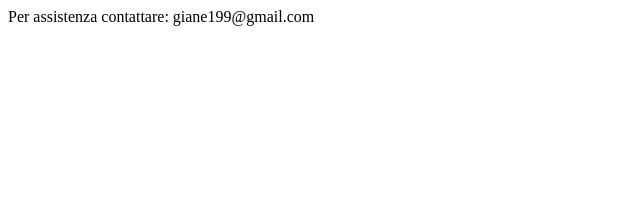
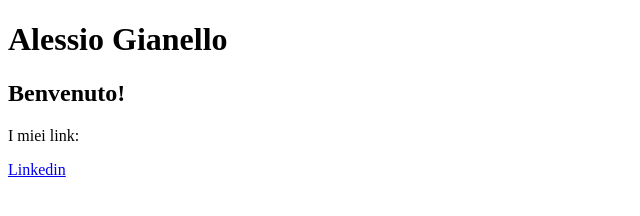
Before and after one commit to alessiogianello/alessiogianello.github.io, a plain HTML site: page index.html in a window 1280 px wide. Shown: the whole page, without its empty margins (0-640 px from the left). Drawn offline with Linux system fonts and the light colour scheme.

Commit message:
Primi link

```diff
--- a/index.html
+++ b/index.html
@@ -1,8 +1,16 @@
-<html>
-    <head>
-        <title>Assistenza App</title>
-    </head>
-    <body>
-        <div>Per assistenza contattare: giane199@gmail.com</div>
-    </body>
+<!DOCTYPE html>
+<html lang="it">
+  <head>
+    <meta charset="UTF-8" />
+    <meta http-equiv="X-UA-Compatible" content="IE=edge" />
+    <meta name="viewport" content="width=device-width, initial-scale=1.0" />
+    <title>Alessio Gianello</title>
+  </head>
+  <body>
+    <h1>Alessio Gianello</h1>
+    <h2>Benvenuto!</h2>
+    <p>I miei link:</p>
+
+    <a href="https://www.linkedin.com/in/alessio-g-8a4759134/">Linkedin</a>
+  </body>
 </html>
```
